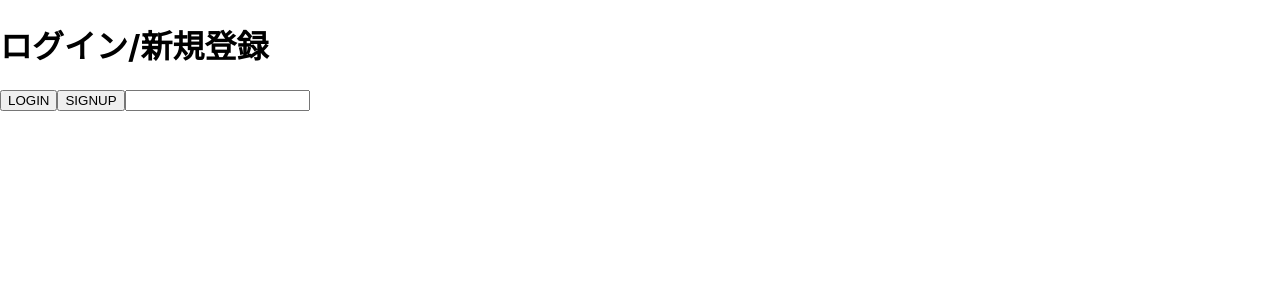
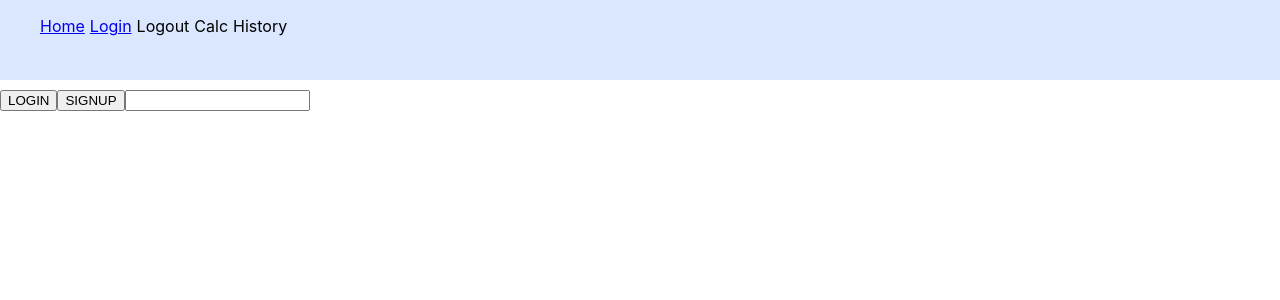
Before and after one commit to Chigusa-Sato/split-expenses, a React (Create React App) app: page /login in a window 1280 px wide. Shown: the top 300 px of the page. Built offline with nearby package versions, Linux system fonts and the light colour scheme.

Commit message:
ヘッダーの作成

```diff
--- a/src/App.tsx
+++ b/src/App.tsx
@@ -1,12 +1,14 @@
-import { BrowserRouter, Routes, Route } from "react-router-dom";
+import { BrowserRouter, Routes, Route } from 'react-router-dom';
 import Home from './pages/Home';
 import Register from './pages/Register';
 import Login from './pages/Login';
+import Header from './layouts/Header';
 import './App.css';
 
 const App = () => {
   return (
     <BrowserRouter>
+      <Header />
       <Routes>
         <Route path={`/`} element={<Home />} />
         <Route path={`/register/`} element={<Register />} />
@@ -14,6 +16,6 @@ const App = () => {
       </Routes>
     </BrowserRouter>
   );
-}
+};
 
 export default App;
--- /dev/null
+++ b/src/layouts/Header.tsx
@@ -0,0 +1,32 @@
+import { Link } from 'react-router-dom';
+
+const Header = () => {
+  return (
+    <>
+      <div
+        style={{
+          backgroundColor: '#DBE7FF',
+          width: '100%',
+          height: '80px',
+          position: 'fixed',
+          top: '0px',
+          left: '0px',
+        }}
+      >
+        <ul style={{ listStyle: 'none', display: 'flex', gap: '5px' }}>
+          <li>
+            <Link to="/">Home</Link>
+          </li>
+          <li>
+            <Link to="/login">Login</Link>
+          </li>
+          <li>Logout</li>
+          <li>Calc</li>
+          <li>History</li>
+        </ul>
+      </div>
+    </>
+  );
+};
+
+export default Header;
--- a/src/pages/Login.tsx
+++ b/src/pages/Login.tsx
@@ -27,12 +27,6 @@ const Login = () => {
       <Button text="SIGNUP" onClick={() => signUpFunc()} />
       <Input value={value} onInput={(event) => setValue(event.target.value)} />
       {value}
-      {/* <div>
-        新規登録は<Link to={`/register/`}>こちら</Link>
-      </div>
-      <div>
-        <Link to={`/`}>ホームに戻る</Link>
-      </div> */}
     </>
   );
 };
```
